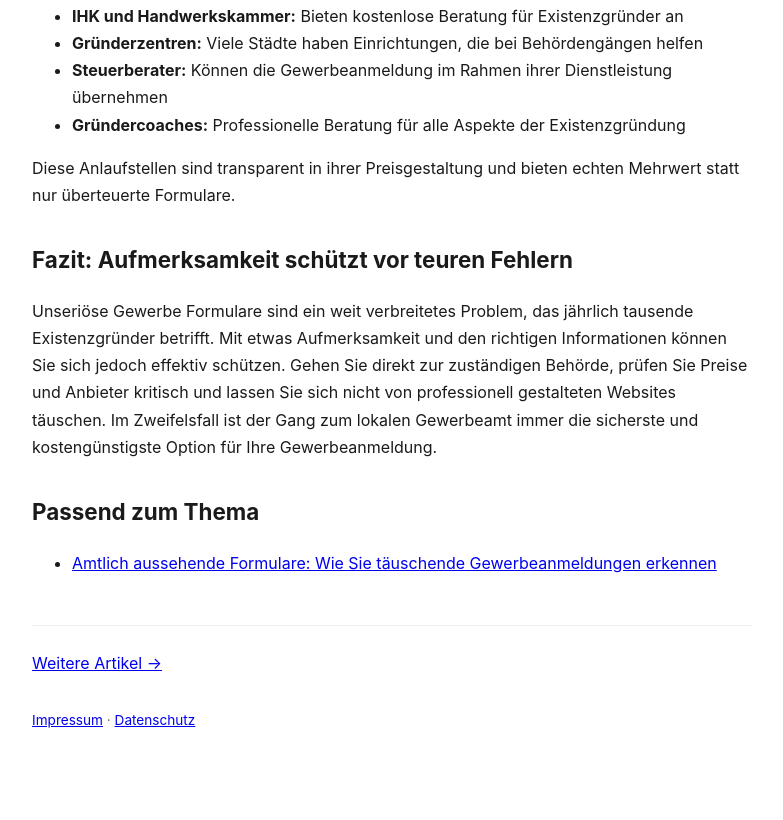
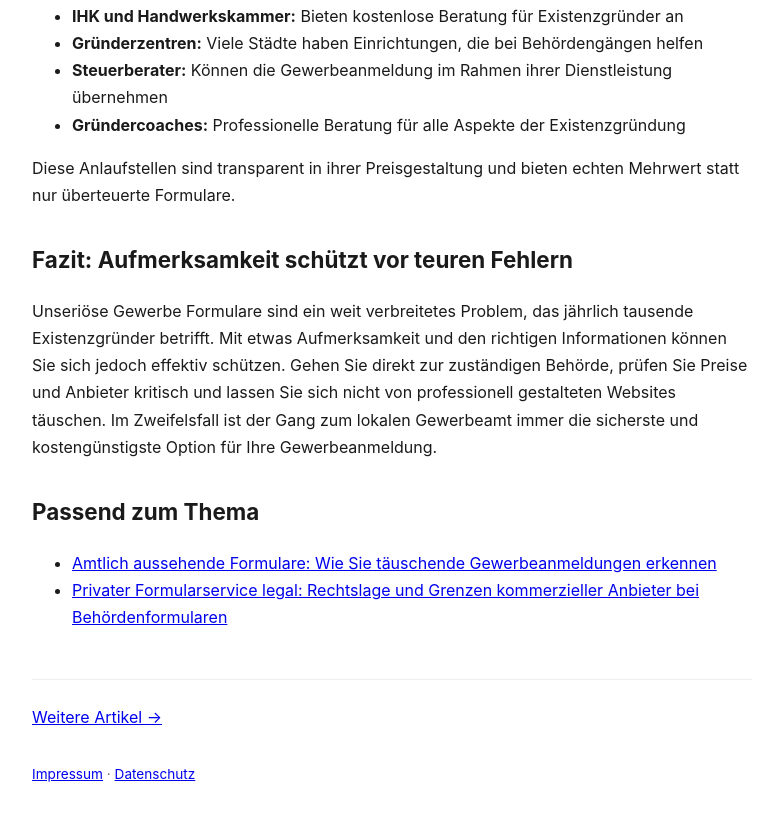
Before and after one commit to haraldlinhart-prog/formular-abzocke, a plain HTML site: page blog/unseriose-gewerbe-formulare-so-erkennen-sie-dubiose-anbieter-und-schut/index.html in a window 1280 px wide. Shown: the part 4051-4871 px from the top of the page, without its empty margins (248-1031 px from the left). Before the commit the page ends 4823 px from the top, so only its background shows below. Drawn offline with Linux system fonts and the light colour scheme.

```diff
--- a/blog/unseriose-gewerbe-formulare-so-erkennen-sie-dubiose-anbieter-und-schut/index.html
+++ b/blog/unseriose-gewerbe-formulare-so-erkennen-sie-dubiose-anbieter-und-schut/index.html
@@ -13,7 +13,7 @@
 <meta property="og:url" content="https://www.formular-abzocke.de/blog/unseriose-gewerbe-formulare-so-erkennen-sie-dubiose-anbieter-und-schut/">
 <meta property="og:site_name" content="formular-abzocke.de">
 
-<script type="application/ld+json">{"@context":"https://schema.org","@type":"BlogPosting","headline":"Unseriöse Gewerbe Formulare: So erkennen Sie dubiose Anbieter und schützen sich vor Abzocke","description":"Unseriöse Gewerbe Formulare kosten Gründer unnötig Geld. Erfahren Sie, wie Sie dubiose Anbieter wie Gewerbe-Online-Service.de erkennen und sich schützen können.","inLanguage":"de","datePublished":"2026-09-20T06:03:30.002+00:00","dateModified":"2026-10-15T06:03:59.591Z","mainEntityOfPage":{"@type":"WebPage","@id":"https://www.formular-abzocke.de/blog/unseriose-gewerbe-formulare-so-erkennen-sie-dubiose-anbieter-und-schut/"},"url":"https://www.formular-abzocke.de/blog/unseriose-gewerbe-formulare-so-erkennen-sie-dubiose-anbieter-und-schut/","author":{"@type":"Organization","name":"formular-abzocke.de","url":"https://www.formular-abzocke.de/"},"publisher":{"@type":"Organization","name":"formular-abzocke.de","url":"https://www.formular-abzocke.de/"}}</script>
+<script type="application/ld+json">{"@context":"https://schema.org","@type":"BlogPosting","headline":"Unseriöse Gewerbe Formulare: So erkennen Sie dubiose Anbieter und schützen sich vor Abzocke","description":"Unseriöse Gewerbe Formulare kosten Gründer unnötig Geld. Erfahren Sie, wie Sie dubiose Anbieter wie Gewerbe-Online-Service.de erkennen und sich schützen können.","inLanguage":"de","datePublished":"2026-09-20T06:03:30.002+00:00","dateModified":"2026-10-27T06:08:45.454Z","mainEntityOfPage":{"@type":"WebPage","@id":"https://www.formular-abzocke.de/blog/unseriose-gewerbe-formulare-so-erkennen-sie-dubiose-anbieter-und-schut/"},"url":"https://www.formular-abzocke.de/blog/unseriose-gewerbe-formulare-so-erkennen-sie-dubiose-anbieter-und-schut/","author":{"@type":"Organization","name":"formular-abzocke.de","url":"https://www.formular-abzocke.de/"},"publisher":{"@type":"Organization","name":"formular-abzocke.de","url":"https://www.formular-abzocke.de/"}}</script>
 <script type="application/ld+json">{"@context":"https://schema.org","@type":"BreadcrumbList","itemListElement":[{"@type":"ListItem","position":1,"name":"formular-abzocke.de","item":"https://www.formular-abzocke.de/"},{"@type":"ListItem","position":2,"name":"News","item":"https://www.formular-abzocke.de/blog/"},{"@type":"ListItem","position":3,"name":"Unseriöse Gewerbe Formulare: So erkennen Sie dubiose Anbieter und schützen sich vor Abzocke","item":"https://www.formular-abzocke.de/blog/unseriose-gewerbe-formulare-so-erkennen-sie-dubiose-anbieter-und-schut/"}]}</script>
 <style>
   body { font-family: -apple-system, BlinkMacSystemFont, 'Segoe UI', Arial, sans-serif; max-width: 720px; margin: 0 auto; padding: 40px 20px; line-height: 1.7; color: #1a1a1a; }
@@ -101,7 +101,7 @@
 <h2>Fazit: Aufmerksamkeit schützt vor teuren Fehlern</h2>
 
 <p>Unseriöse Gewerbe Formulare sind ein weit verbreitetes Problem, das jährlich tausende Existenzgründer betrifft. Mit etwas Aufmerksamkeit und den richtigen Informationen können Sie sich jedoch effektiv schützen. Gehen Sie direkt zur zuständigen Behörde, prüfen Sie Preise und Anbieter kritisch und lassen Sie sich nicht von professionell gestalteten Websites täuschen. Im Zweifelsfall ist der Gang zum lokalen Gewerbeamt immer die sicherste und kostengünstigste Option für Ihre Gewerbeanmeldung.</p>
-<!-- sp:related --><h2>Passend zum Thema</h2><ul><li><a href="https://www.formular-abzocke.de/blog/amtlich-aussehende-formulare-wie-sie-tauschende-gewerbeanmeldungen-erk/">Amtlich aussehende Formulare: Wie Sie täuschende Gewerbeanmeldungen erkennen</a></li></ul><!-- /sp:related -->
+<!-- sp:related --><h2>Passend zum Thema</h2><ul><li><a href="https://www.formular-abzocke.de/blog/amtlich-aussehende-formulare-wie-sie-tauschende-gewerbeanmeldungen-erk/">Amtlich aussehende Formulare: Wie Sie täuschende Gewerbeanmeldungen erkennen</a></li><li><a href="https://www.formular-abzocke.de/blog/privater-formularservice-legal-rechtslage-und-grenzen-kommerzieller-an/">Privater Formularservice legal: Rechtslage und Grenzen kommerzieller Anbieter bei Behördenformularen</a></li></ul><!-- /sp:related -->
 <p style="margin-top:3rem;padding-top:1.5rem;border-top:1px solid #eee"><a href="https://www.formular-abzocke.de/blog/">Weitere Artikel &rarr;</a></p>
 <footer style="margin-top:2rem;font-size:0.85rem;color:#666"><a href="https://www.formular-abzocke.de/impressum/">Impressum</a> &middot; <a href="https://www.formular-abzocke.de/datenschutz/">Datenschutz</a></footer>
 </body>
```
